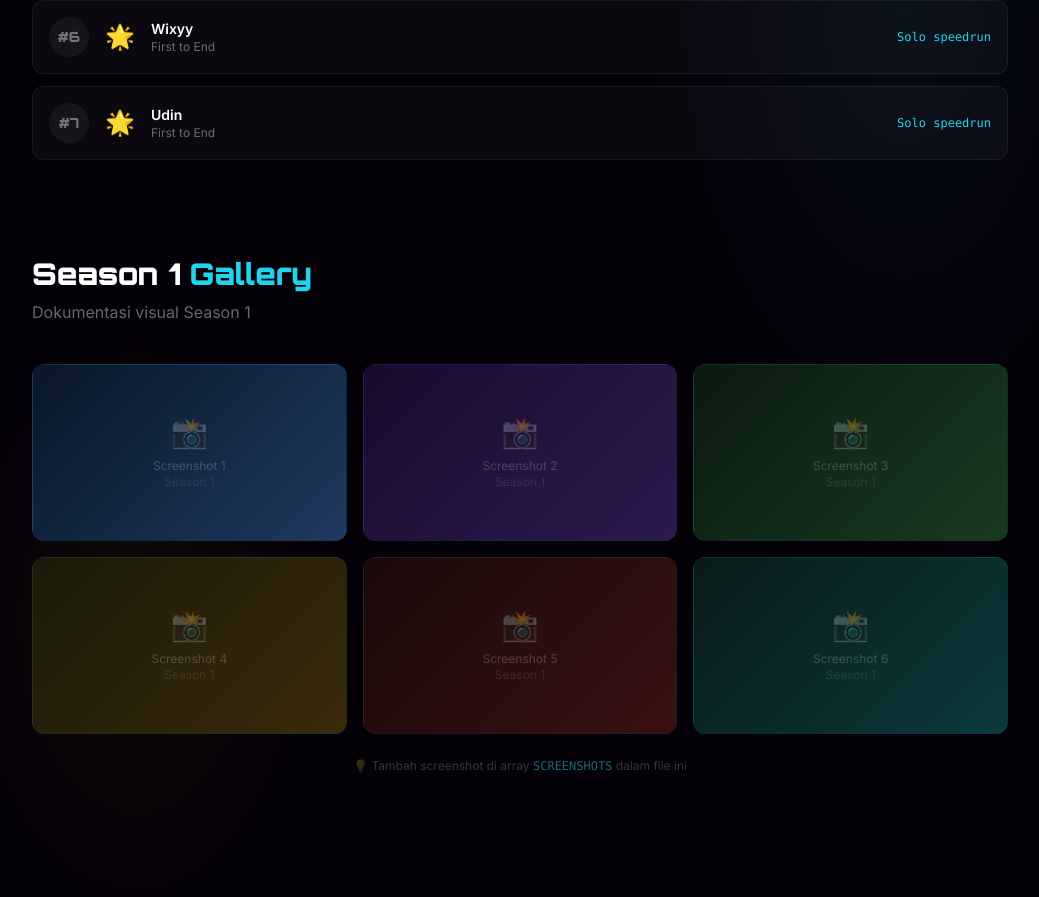
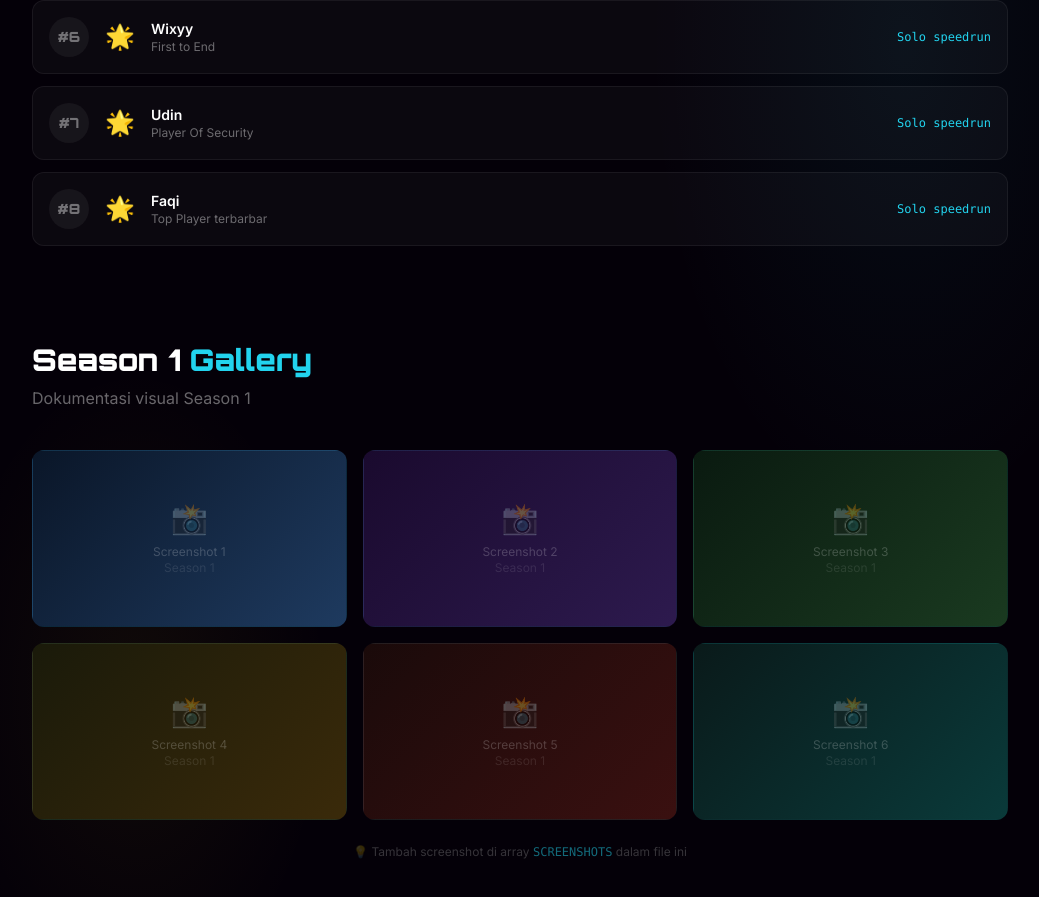
Before and after one commit to clavvwp/ClozhiSmp-Server, a Next.js app: page /season-1 in a window 1280 px wide. Shown: the part 1900-2797 px from the top of the page, without its empty margins (120-1159 px from the left). Built offline with nearby package versions, Linux system fonts and the light colour scheme.

Commit message:
Update Top Player S1

```diff
--- a/src/app/season-1/page.tsx
+++ b/src/app/season-1/page.tsx
@@ -44,7 +44,8 @@ const TOP_PLAYERS = [
   { rank: 4, name: 'QuiinOdisia',   achievement: 'Most Mined',     icon: '⛏️', detail: '500k blocks' },
   { rank: 5, name: 'Zhafyx24',   achievement: 'First to End',   icon: '🌟', detail: 'Solo speedrun' },
   { rank: 6, name: 'Wixyy',   achievement: 'First to End',   icon: '🌟', detail: 'Solo speedrun' },
-  { rank: 7, name: 'Udin',   achievement: 'First to End',   icon: '🌟', detail: 'Solo speedrun' },
+  { rank: 7, name: 'Udin',   achievement: 'Player Of Security',   icon: '🌟', detail: 'Solo speedrun' },
+  { rank: 8, name: 'Faqi',   achievement: 'Top Player terbarbar',   icon: '🌟', detail: 'Solo speedrun' },
 ];
 
 const SCREENSHOTS: string[] = [
```
